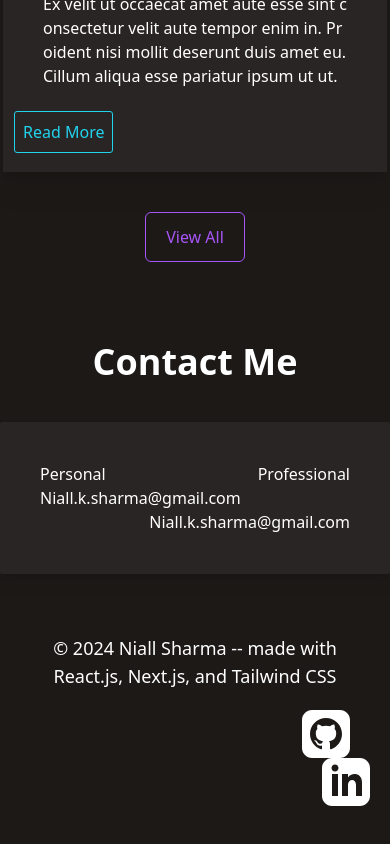
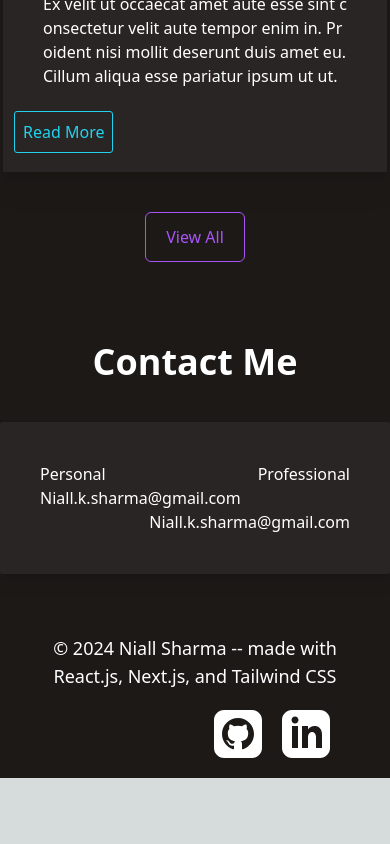
Before and after one commit to Niall-Sharma/programming-portfolio, a Next.js app: page / in a window 390 px wide. Shown: the part 3388-4232 px from the top of the page. After the commit the page ends 4166 px from the top, so only its background shows below. Built offline with nearby package versions, Linux system fonts and the light colour scheme; what tailwindcss-animated would draw is missing.

Commit message:
fixed footer

```diff
--- a/src/app/components/footer.tsx
+++ b/src/app/components/footer.tsx
@@ -9,8 +9,8 @@ export default function Footer() {
         <footer className="p-5 bg-stone-900">
             <div className="flex items-center align-middle justify-center flex-wrap">
             <h1 className="text-lg mb-5 text-white text-center">© {year} Niall Sharma -- made with React.js, Next.js, and Tailwind CSS</h1>
-                <ul className="flex flex-col lg:flex-row mb-5 space-x-5 ml-auto">
-                    <Link href={"https://github.com/Niall-Sharma"} target="_BLANK" className="hover:opacity-50 hover:ease-in transition-opacity invert">
+                <ul className="flex end-0 items-center ml-auto mr-10 flex-row">
+                    <Link href={"https://github.com/Niall-Sharma"} target="_BLANK" className="mr-5 hover:opacity-50 hover:ease-in transition-opacity invert">
                         <svg xmlns="http://www.w3.org/2000/svg" width="48" height="48" viewBox="0 0 24 24"><path d="M19 0h-14c-2.761 0-5 2.239-5 5v14c0 2.761 2.239 5 5 5h14c2.762 0 5-2.239 5-5v-14c0-2.761-2.238-5-5-5zm-4.466 19.59c-.405.078-.534-.171-.534-.384v-2.195c0-.747-.262-1.233-.55-1.481 1.782-.198 3.654-.875 3.654-3.947 0-.874-.312-1.588-.823-2.147.082-.202.356-1.016-.079-2.117 0 0-.671-.215-2.198.82-.64-.18-1.324-.267-2.004-.271-.68.003-1.364.091-2.003.269-1.528-1.035-2.2-.82-2.2-.82-.434 1.102-.16 1.915-.077 2.118-.512.56-.824 1.273-.824 2.147 0 3.064 1.867 3.751 3.645 3.954-.229.2-.436.552-.508 1.07-.457.204-1.614.557-2.328-.666 0 0-.423-.768-1.227-.825 0 0-.78-.01-.055.487 0 0 .525.246.889 1.17 0 0 .463 1.428 2.688.944v1.489c0 .211-.129.459-.528.385-3.18-1.057-5.472-4.056-5.472-7.59 0-4.419 3.582-8 8-8s8 3.581 8 8c0 3.533-2.289 6.531-5.466 7.59z"/></svg>
                     </Link>
                     <Link href={"https://www.linkedin.com/in/niall-sharma-8a28a72bb"} target="_BLANK">
```
